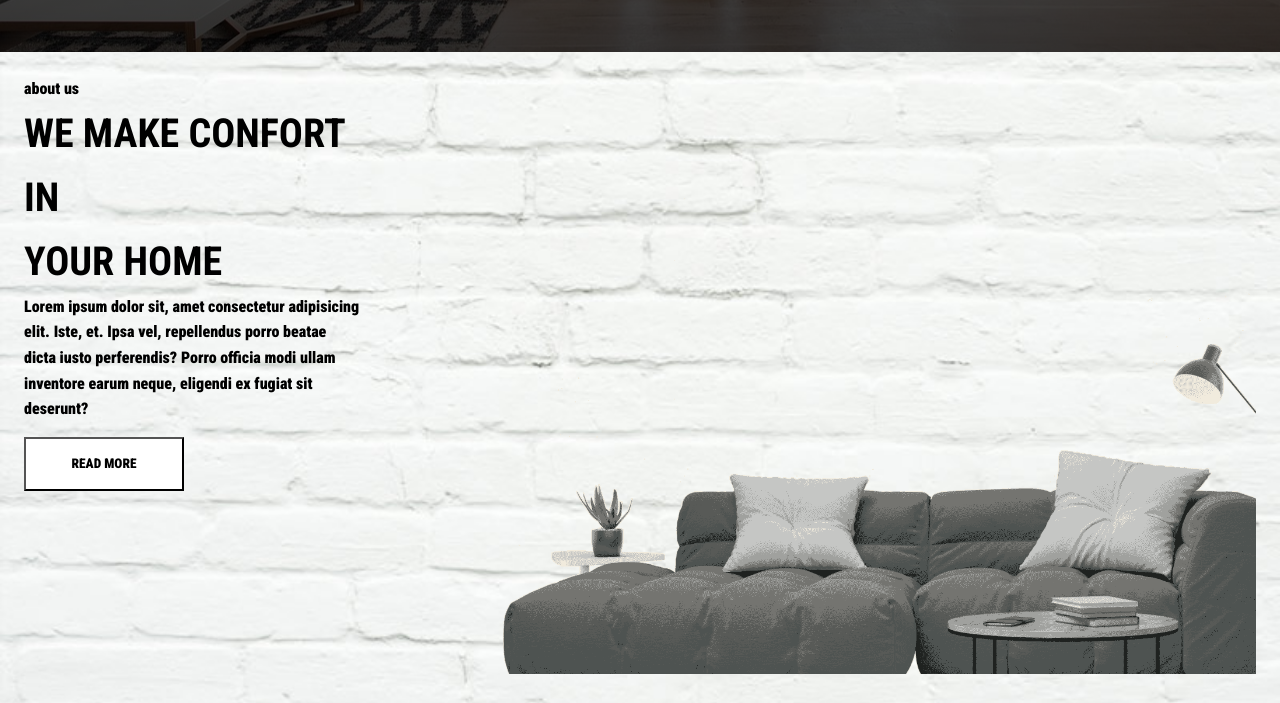
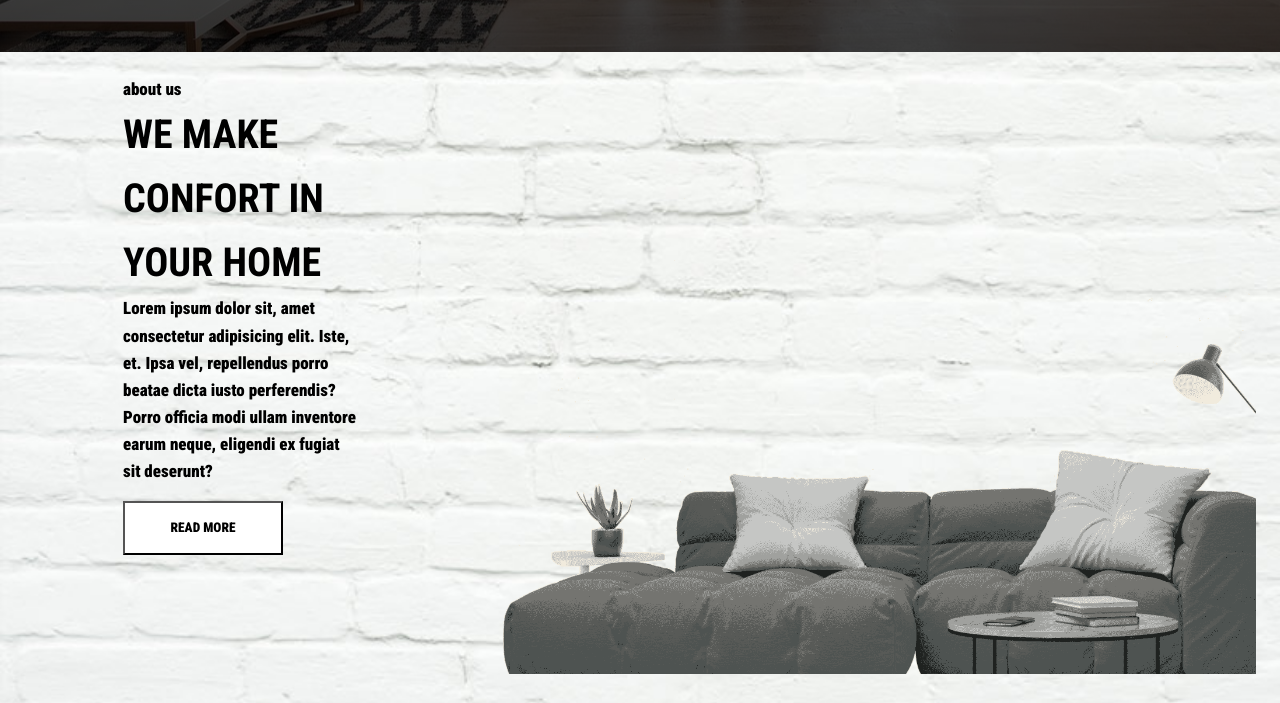
Before and after one commit to gabrieloliveira-crtl/Design-Consciente, a plain HTML site: page index.html in a window 1280 px wide. Shown: the part 600-1303 px from the top of the page. Drawn offline with Linux system fonts and the light colour scheme.

Commit message:
jhn988uohgi

```diff
--- a/index.html
+++ b/index.html
@@ -85,7 +85,7 @@
         </section>
 
         <section class="section2">
-            <div>
+            <div class="text">
                 <p>about us</p>
                 <h2>WE MAKE CONFORT IN <br> YOUR HOME</h2>
                 <p>Lorem ipsum dolor sit, amet consectetur adipisicing elit. Iste, et. Ipsa vel, repellendus porro
--- a/style.css
+++ b/style.css
@@ -130,6 +130,10 @@ header ul li a{
     font-weight: 900;
     margin-top: 15px;
 }
+.text{
+    margin-left: 99px;
+    font-size: 17px;
+}
 .section3{
     padding: min(15vh, 30rem);
     background-image: url(img/renderizacao-3d-de-fundo-geometrico-preto-e-branco-abstrato.jpg);
```
